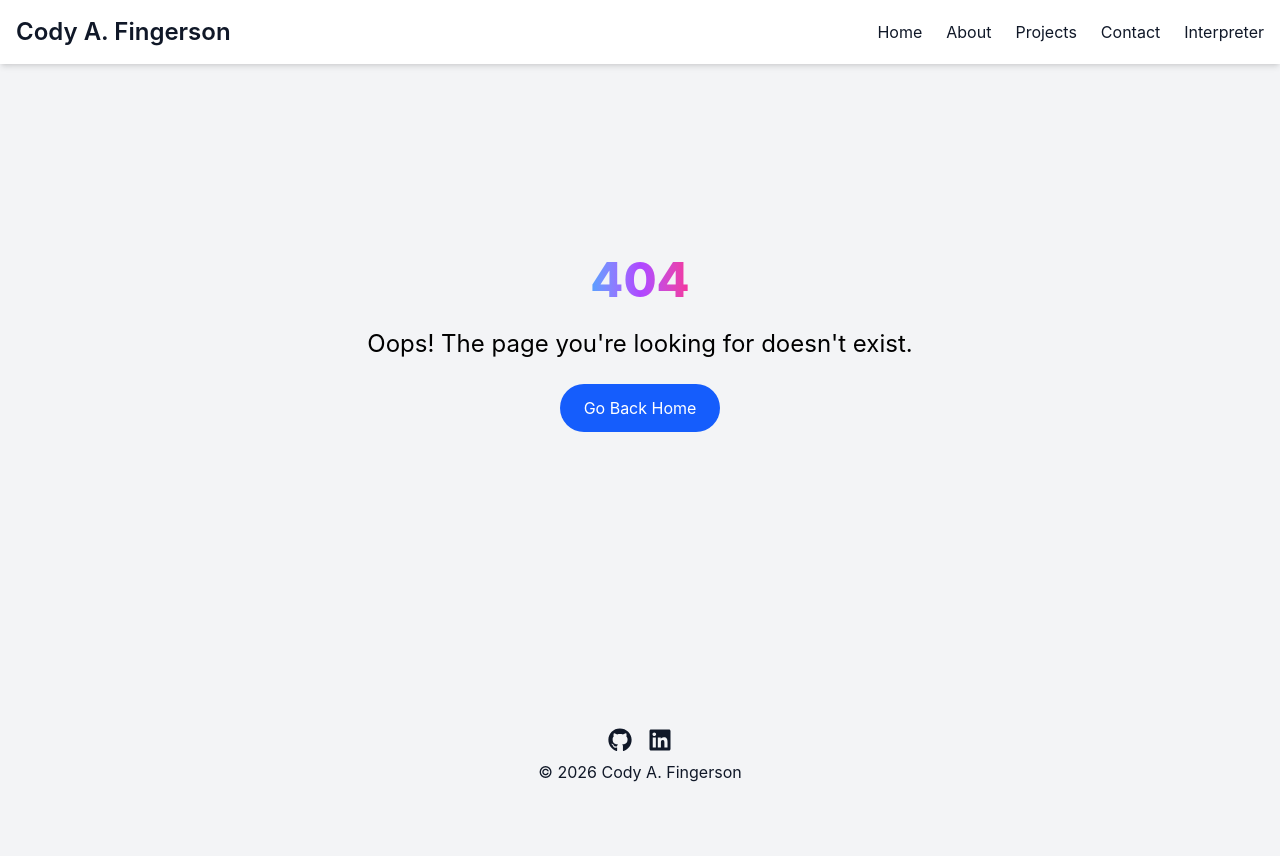
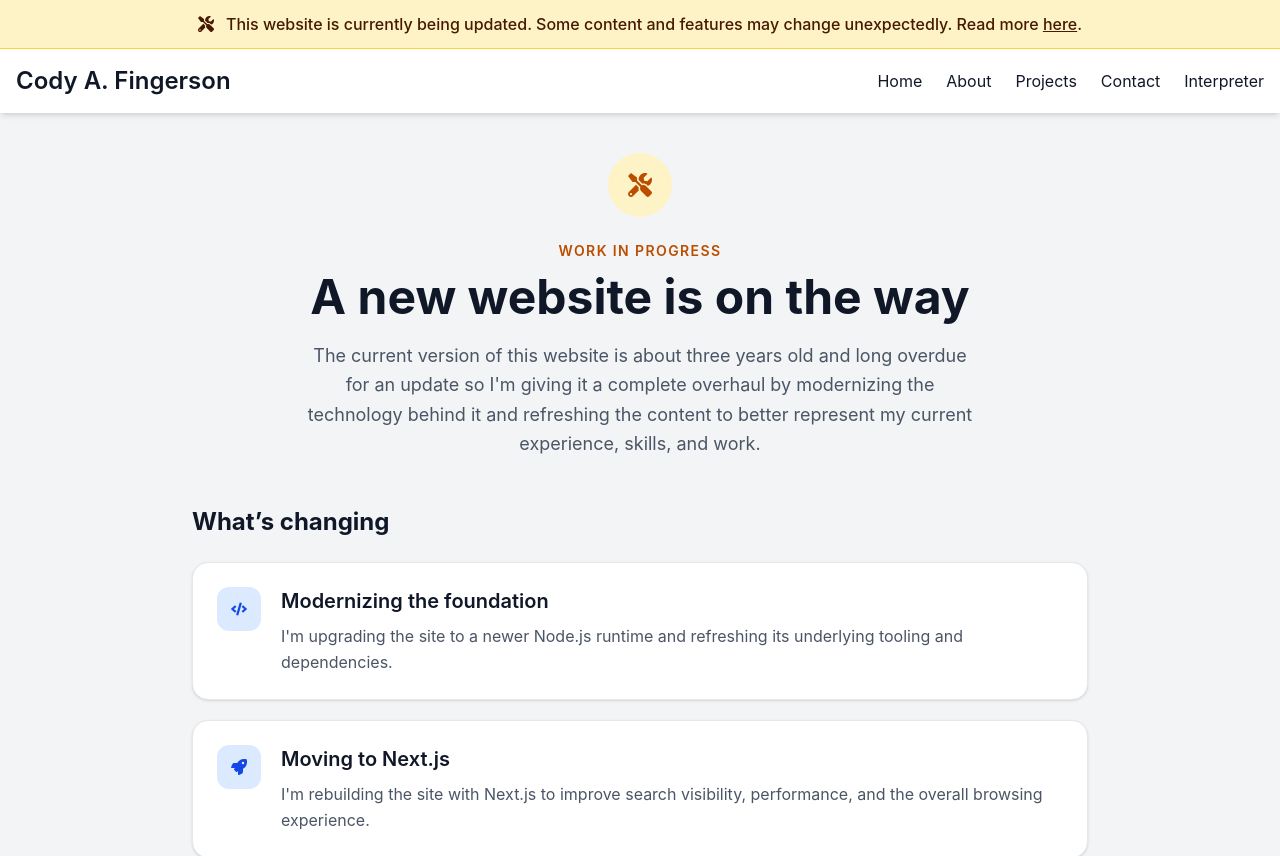
Before and after one commit to codyafingerson/cody-fingerson-website, a React (Vite) app: page /updates in a window 1280 px wide. Before the commit this address had no page. Shown: the top 856 px of the page. Before the commit the page ends 800 px from the top, so only its background shows below. Built offline with nearby package versions, Linux system fonts and the light colour scheme.

Commit message:
Add UpdateBanner component and UpdatesPage for site update notifications

```diff
--- a/src/App.tsx
+++ b/src/App.tsx
@@ -4,9 +4,11 @@ import Footer from "./components/Footer";
 import InterpreterLayout from "./components/InterpreterLayout";
 /* -- Global Components -- */
 import Navbar from "./components/Navbar";
+import UpdateBanner from "./components/UpdateBanner";
 import AboutPage from "./pages/AboutPage";
 import CatchAllPage from "./pages/CatchAllPage";
 import ContactPage from "./pages/ContactPage";
+
 /* -- Pages -- */
 import HomePage from "./pages/HomePage";
 import InterpreterPage from "./pages/Interpreter/InterpreterPage";
@@ -14,13 +16,15 @@ import PlaygroundPage from "./pages/Interpreter/PlaygroundPage";
 import SettingsPage from "./pages/Interpreter/SettingsPage";
 import PortfolioPage from "./pages/Portfolio/PortfolioPage";
 import ProjectsPage from "./pages/ProjectsPage";
+import UpdatesPage from "./pages/UpdatesPage";
 
 export default function App() {
     const location = useLocation();
     return (
         <div className="flex flex-col min-h-screen">
+            <UpdateBanner />
             <Navbar />
-            <main className="flex-grow container mx-auto px-4 py-10">
+            <main className="grow container mx-auto px-4 py-10">
                 <AnimatePresence mode="wait">
                     <Routes location={location} key={location.pathname}>
                         <Route path="/" element={<HomePage />} />
@@ -33,6 +37,7 @@ export default function App() {
                             <Route path="settings" element={<SettingsPage />} />
                         </Route>
                         <Route path="/portfolio" element={<PortfolioPage />} />
+                        <Route path="/updates" element={<UpdatesPage />} />
 
                         <Route path="*" element={<CatchAllPage />} />
                     </Routes>
--- /dev/null
+++ b/src/components/UpdateBanner.tsx
@@ -0,0 +1,16 @@
+import { FaTools } from "react-icons/fa";
+import { Link } from "react-router-dom";
+
+export default function UpdateBanner() {
+    return (
+        <aside
+            aria-label="Website update notice"
+            className="border-b border-amber-300 bg-amber-100 px-4 py-3 text-amber-950 dark:border-amber-700 dark:bg-amber-950 dark:text-amber-100"
+        >
+            <div className="container mx-auto flex items-center justify-center gap-3 text-center text-sm font-medium sm:text-base">
+                <FaTools aria-hidden="true" className="shrink-0" />
+                <p>This website is currently being updated. Some content and features may change unexpectedly. Read more <Link to="/updates" className="underline hover:no-underline">here</Link>.</p>
+            </div>
+        </aside>
+    );
+}
--- /dev/null
+++ b/src/pages/UpdatesPage.tsx
@@ -0,0 +1,81 @@
+import { motion } from "framer-motion";
+import { FaCode, FaFileAlt, FaPenNib, FaRocket, FaTools } from "react-icons/fa";
+
+const updates = [
+    {
+        title: "Modernizing the foundation",
+        description:
+            "I'm upgrading the site to a newer Node.js runtime and refreshing its underlying tooling and dependencies.",
+        icon: FaCode,
+    },
+    {
+        title: "Moving to Next.js",
+        description:
+            "I'm rebuilding the site with Next.js to improve search visibility, performance, and the overall browsing experience.",
+        icon: FaRocket,
+    },
+    {
+        title: "Refreshing my professional profile",
+        description:
+            "My resume, skills, experience, and project highlights are being rewritten to better reflect the work I do today.",
+        icon: FaFileAlt,
+    },
+    {
+        title: "Adding a writing section",
+        description:
+            "I’m exploring a space for occasional posts about software engineering, projects, and lessons learned. There won’t be a fixed publishing schedule—just thoughtful updates when I have something worthwhile to share.",
+        icon: FaPenNib,
+    },
+];
+
+export default function UpdatesPage() {
+    return (
+        <motion.div
+            initial={{ opacity: 0, y: 20 }}
+            animate={{ opacity: 1, y: 0 }}
+            exit={{ opacity: 0, y: -20 }}
+            transition={{ duration: 0.5 }}
+            className="mx-auto max-w-4xl pb-16"
+        >
+            <section className="mb-12 text-center">
+                <div className="mx-auto mb-6 flex size-16 items-center justify-center rounded-full bg-amber-100 text-amber-700 dark:bg-amber-950 dark:text-amber-300">
+                    <FaTools aria-hidden="true" className="text-2xl" />
+                </div>
+                <p className="mb-3 text-sm font-semibold uppercase tracking-widest text-amber-700 dark:text-amber-300">
+                    Work in progress
+                </p>
+                <h1 className="mb-5 text-4xl font-bold sm:text-5xl">A new website is on the way</h1>
+                <p className="mx-auto max-w-2xl text-lg leading-relaxed text-gray-600 dark:text-gray-300">
+                    The current version of this website is about three years old and long overdue for an update so I'm
+                    giving it a complete overhaul by modernizing the technology behind it and refreshing the content to
+                    better represent my current experience, skills, and work.
+                </p>
+            </section>
+
+            <section aria-labelledby="whats-changing" className="space-y-5">
+                <h2 id="whats-changing" className="mb-6 text-2xl font-bold">
+                    What’s changing
+                </h2>
+                {updates.map(({ title, description, icon: Icon }) => (
+                    <article
+                        key={title}
+                        className="flex gap-5 rounded-2xl border border-gray-200 bg-white p-6 shadow-sm dark:border-gray-700 dark:bg-slate-800"
+                    >
+                        <div className="flex size-11 shrink-0 items-center justify-center rounded-xl bg-blue-100 text-blue-700 dark:bg-blue-950 dark:text-blue-300">
+                            <Icon aria-hidden="true" />
+                        </div>
+                        <div>
+                            <h3 className="mb-2 text-xl font-semibold">{title}</h3>
+                            <p className="leading-relaxed text-gray-600 dark:text-gray-300">{description}</p>
+                        </div>
+                    </article>
+                ))}
+            </section>
+
+            <p className="mt-10 rounded-xl bg-gray-200 px-6 py-5 text-center leading-relaxed text-gray-700 dark:bg-slate-800 dark:text-gray-300">
+                While the work is underway, some pages may be incomplete or change without notice. Thanks for your
+                patience—please check back soon to see what’s new.
+            </p>
+        </motion.div>
+    );
+}
```
